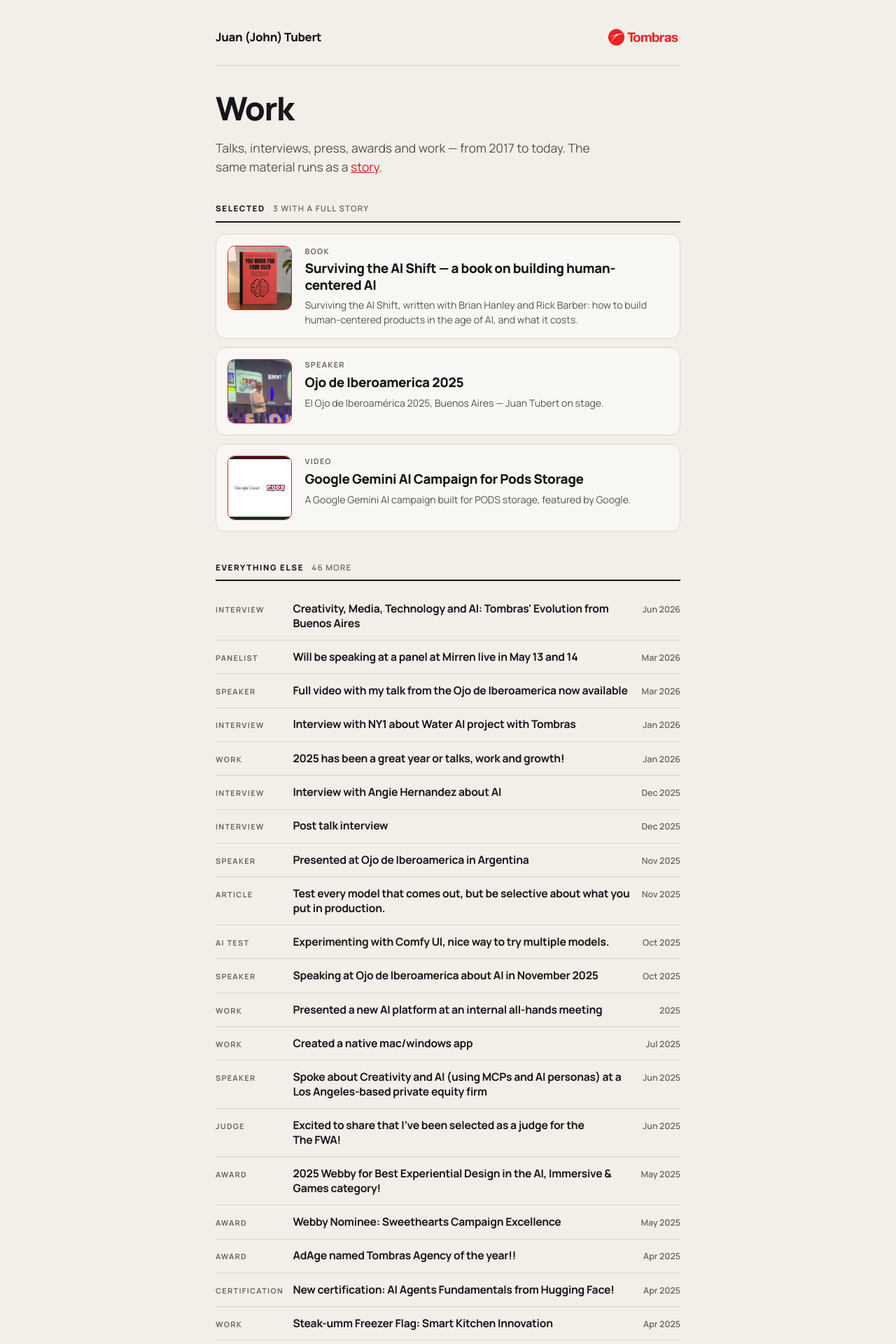
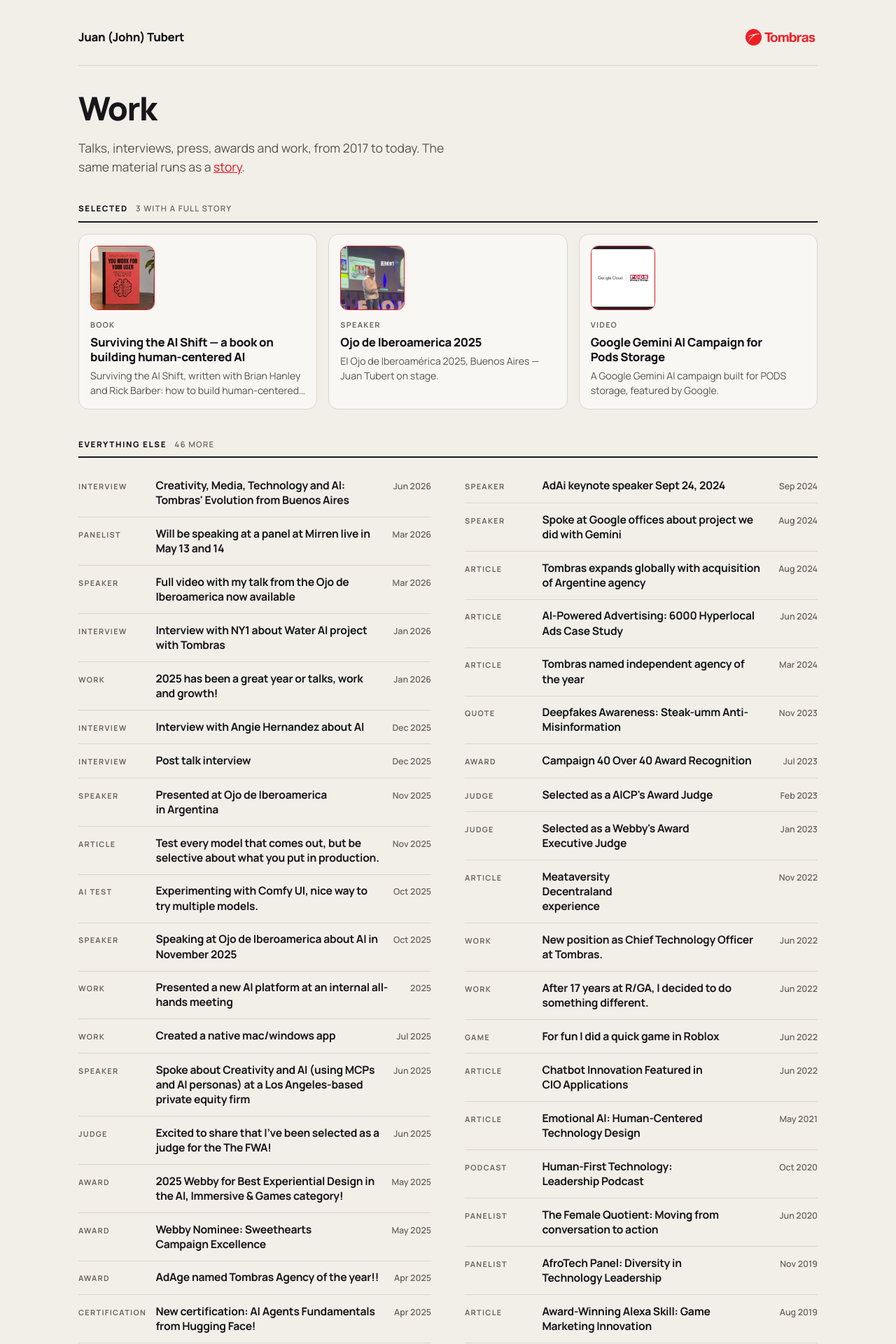
Before and after one commit to jtubert/jtubert.github.io, a Jekyll site: the page built from work/index.html, in a window 1280 px wide. Shown: the top 1920 px of the page at 70% size. Built offline with Jekyll 4.4.1, drawn with Linux system fonts in a browser that asks for light colours.

Commit message:
/work/: use the desktop width
The index had the same problem the entry pages did, a 44rem column with
most of a laptop empty either side. Above 62rem it now runs at 70rem with
the three cards across the top and the 46 row list in two columns.

The cards stack the thumbnail above the text at that size, which keeps it
at 92px rather than squeezing it beside copy in a third of the width, and
height:100% keeps the three level despite different blurb lengths.

Two columns for the list is what stops a short title and its date being
stretched to opposite ends of 1056px. CSS columns preserve document
order, verified: 23 and 23, contiguous, running Jun 2026 to Nov 2024 down
the first column and Sep 2024 to Nov 2017 down the second.

Also drops the em dash from the page lede.

Everything is inside the media query; mobile is unchanged at 390px, one
column, 68px thumbnails, no overflow.

```diff
--- a/_includes/css/entry.css
+++ b/_includes/css/entry.css
@@ -183,6 +183,23 @@
 }
 .media-note svg{width:14px;height:14px;flex:0 0 auto}
 
+/* ---- desktop: /work/ index ----
+   Same problem the entry pages had: a 44rem column leaves most of a laptop
+   empty. The cards go three across, and the 46 row list runs in two columns
+   so the titles keep a sensible measure instead of stretching a title and a
+   date apart across the full width. */
+@media (min-width:62rem){
+	.wrap-index{max-width:70rem;padding-left:2rem;padding-right:2rem}
+	.cards{display:grid;grid-template-columns:repeat(3,1fr);gap:1rem;margin-bottom:.4rem}
+	.cards li{margin-bottom:0}
+	/* stacked, so the thumbnail stays 92px rather than being squeezed beside
+	   text in a third of the width */
+	.cards a{flex-direction:column;gap:.85rem;height:100%}
+	.cards .t{font-size:1.05rem}
+	.entries{column-count:2;column-gap:3rem}
+	.entries li{break-inside:avoid}
+}
+
 /* ---- desktop: media left, everything else right ----
    The pages were a 44rem column at every width, leaving ~280px of dead margin
    either side on a laptop. 46 of the 49 entries are title + media + CTA and
--- a/work/index.html
+++ b/work/index.html
@@ -39,7 +39,7 @@
 </script>
 </head>
 <body>
-<div class="wrap">
+<div class="wrap wrap-index">
   <header class="masthead">
     <a href="/">Juan (John) Tubert</a>
     <a class="brandmark" href="https://www.tombras.com/" rel="noopener" aria-label="Tombras">
@@ -48,7 +48,7 @@
   </header>
   <main>
     <h1>Work</h1>
-    <p class="lede">Talks, interviews, press, awards and work &mdash; from 2017 to today. The same material runs as a <a href="/">story</a>.</p>
+    <p class="lede">Talks, interviews, press, awards and work, from 2017 to today. The same material runs as a <a href="/">story</a>.</p>
 
     {%- comment -%}
       Two tiers. _data/featured.json is written by tools/generate-entry-pages.py
```
